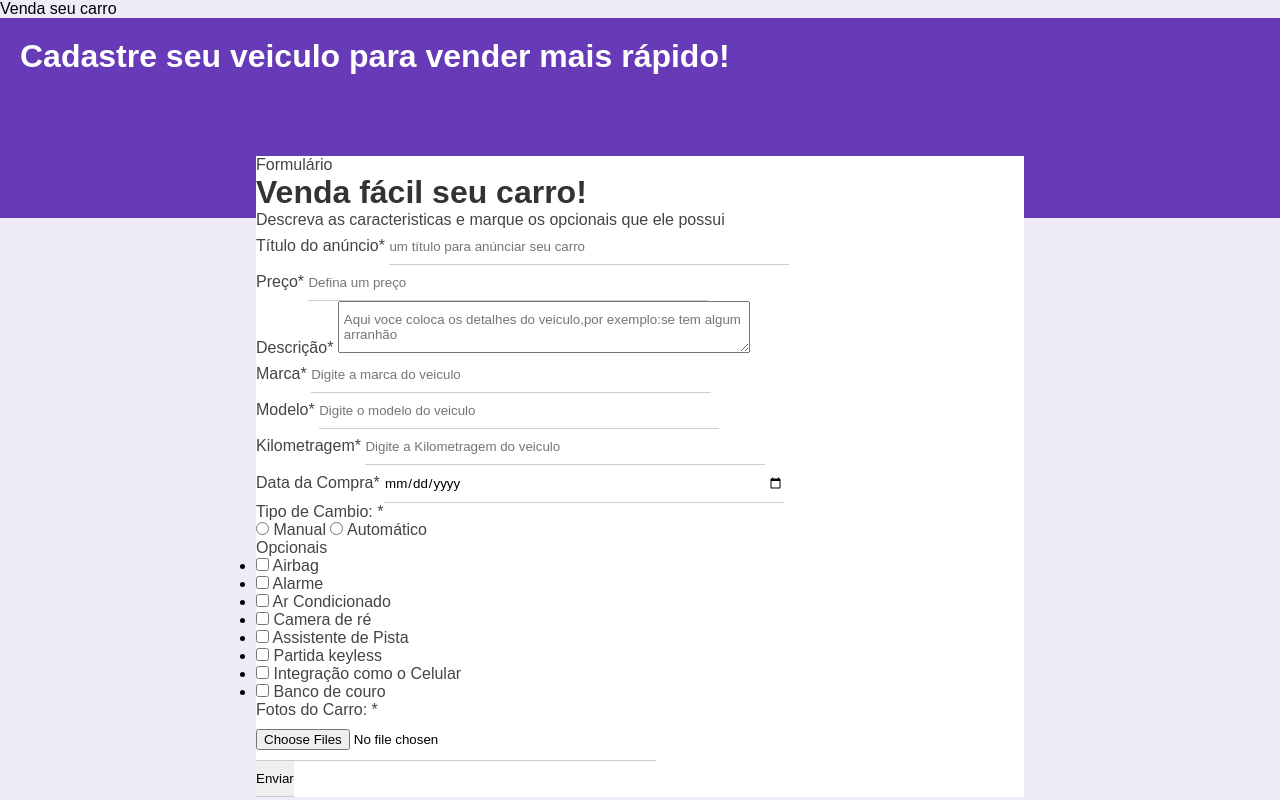
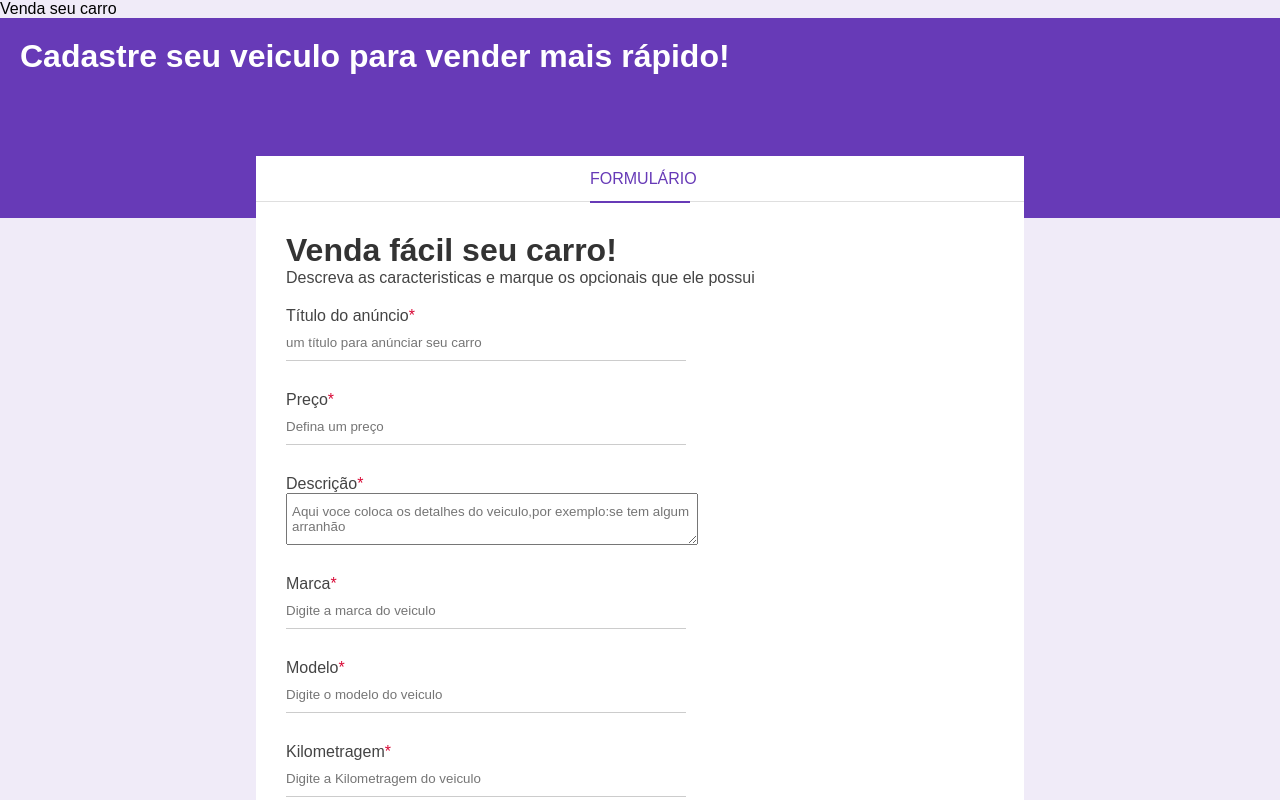
Before and after one commit to jvitor286/Projeto_Form, a plain HTML site: page index.html in a window 1280 px wide. Shown: the top 800 px of the page. Drawn offline with Linux system fonts and the light colour scheme.

Commit message:
Finalizaçao do Projeto

```diff
--- a/css/style.css
+++ b/css/style.css
@@ -61,3 +61,76 @@ textarea {
     position: relative;
     top: -62px;
 }
+
+/* form header */
+
+.form-header {
+    border-bottom: 1px solid #dfdfdf;
+    height: 45px;
+}
+
+.form-header p {
+    color: #673ab7;
+    border-bottom: 2px solid #673ab7;
+    width: 100px;
+    text-align: center;
+    margin: 0 auto;
+    text-transform: uppercase;
+    height: 45px;
+    line-height: 45px
+}
+
+.form-body {
+    padding: 30px;
+}
+
+.form-title {
+    margin-bottom: 15px;
+}
+
+.form-body p {
+    margin-bottom: 20px;
+}
+
+.required-field {
+    color: #d80835;
+}
+
+.box-input {
+    margin-bottom: 30px;
+}
+
+.block {
+    display: block;
+}
+
+.optional-box {
+    display: inline-block;
+    margin: 0 30px 30px 0;
+}
+
+.optional-list li {
+    list-style: none;
+    margin-bottom: 5px;
+}
+
+.box-input p {
+    margin-bottom: 15px;
+}
+
+.btn-submit {
+    background-color: #673ab7;
+    color: #fff;
+    border: 2px solid transparent;
+    width: 150px;
+    height: 50px;
+    cursor: pointer;
+    text-transform: uppercase;
+    transition: .5s;
+}
+
+.btn-submit:hover {
+    background-color: #fff;
+    color: #673ab7;
+    border-color: #673ab7;
+}
```
Also changed, not shown: index.html (+0 -1 lines).
